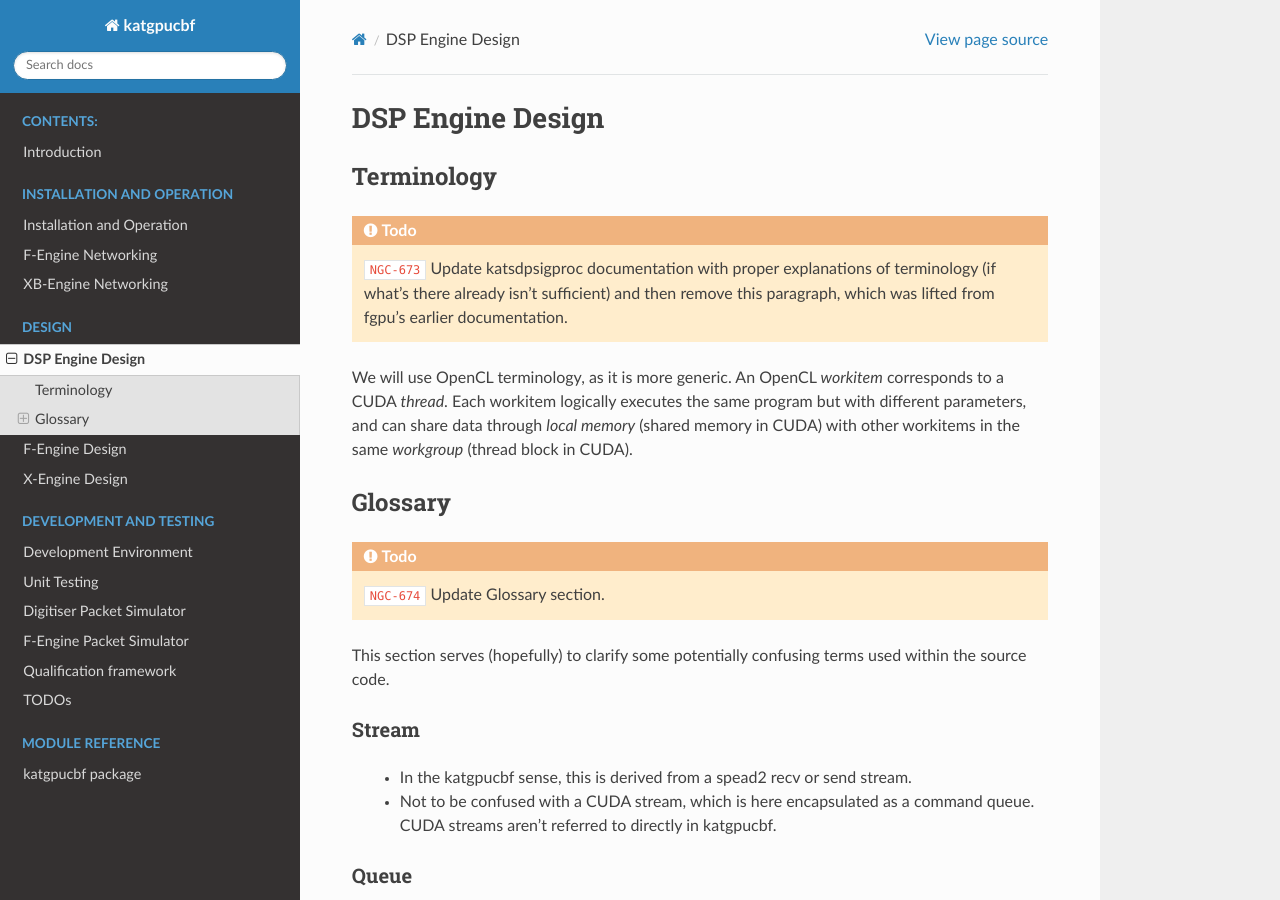
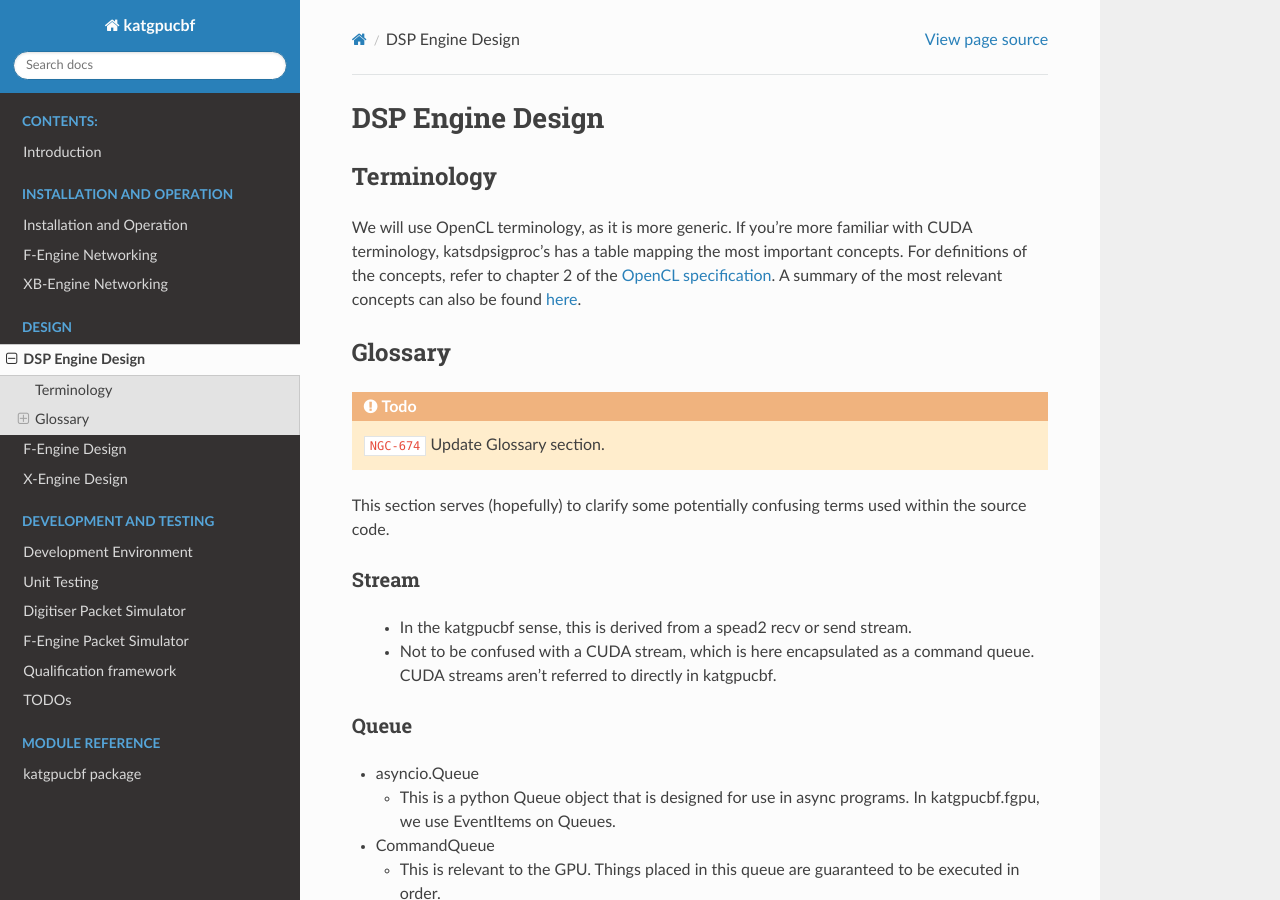
Before and after one commit to ska-sa/katgpucbf, a Sphinx documentation site: the page built from doc/engines.rst, in a window 1280 px wide and 900 px high. Built offline with Sphinx 7.4.7 and the Read the Docs theme 2.0.0, drawn with Linux system fonts in a browser that asks for light colours; formulas are drawn with MathJax 3; the version number could not be read and is left out.

Commit message:
Add references to OpenCL terminology
Closes NGC-673.

```diff
--- a/doc/engines.rst
+++ b/doc/engines.rst
@@ -7,16 +7,15 @@ DSP Engine Design
 Terminology
 -----------
 
-.. todo:: ``NGC-673``
-    Update katsdpsigproc documentation with proper explanations of terminology
-    (if what's there already isn't sufficient) and then remove this paragraph,
-    which was lifted from fgpu's earlier documentation.
+We will use OpenCL terminology, as it is more generic. If you're more familiar
+with CUDA terminology, katsdpsigproc's
+:external+katsdpsigproc:doc:`introduction <user/intro>` has a table mapping the
+most important concepts. For definitions of the concepts, refer to chapter 2 of
+the `OpenCL specification`_. A summary of the most relevant concepts can also
+be found `here`_.
 
-We will use OpenCL terminology, as it is more generic. An OpenCL *workitem*
-corresponds to a CUDA *thread*. Each workitem logically executes the same
-program but with different parameters, and can share data through *local
-memory* (shared memory in CUDA) with other workitems in the same
-*workgroup* (thread block in CUDA).
+.. _OpenCL specification: https://www.khronos.org/registry/OpenCL/specs/3.0-unified/pdf/OpenCL_API.pdf
+.. _here: http://downloads.ti.com/mctools/esd/docs/opencl/execution/terminology.html
 
 Glossary
 --------
```
